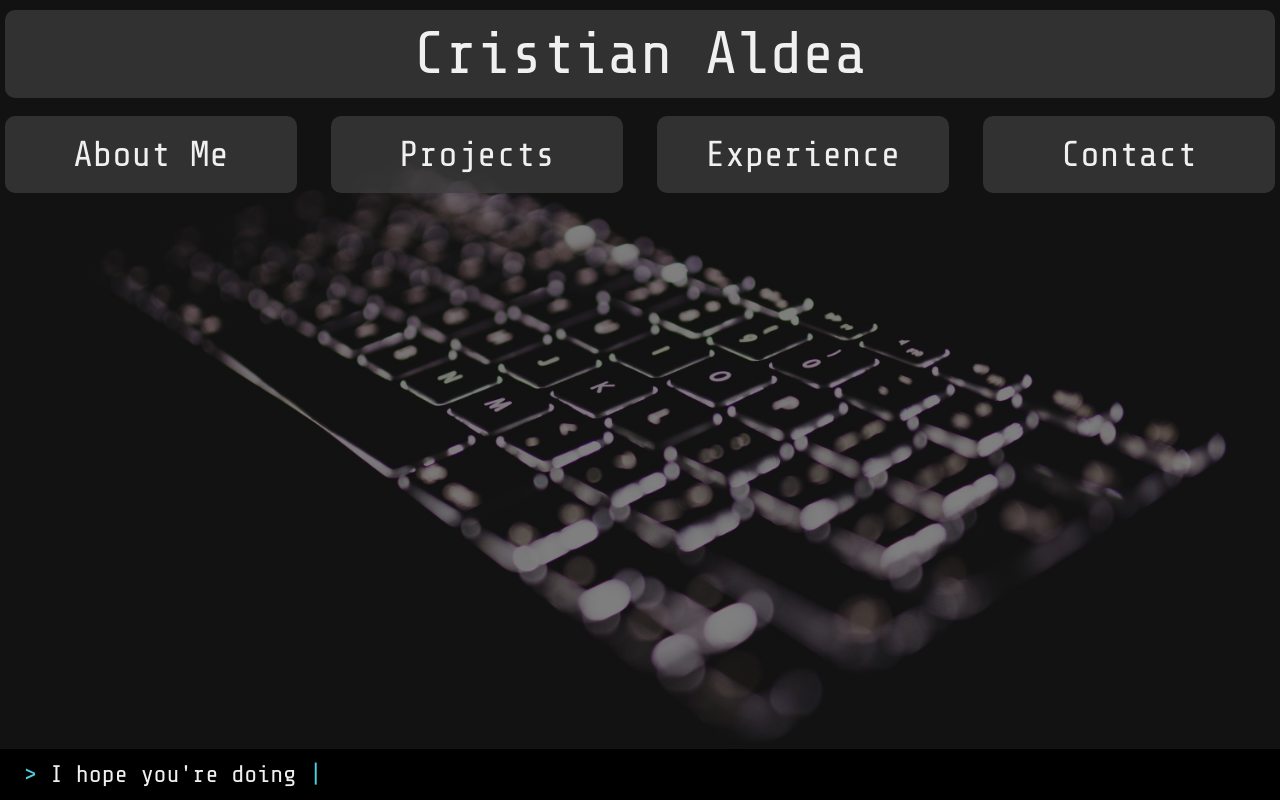
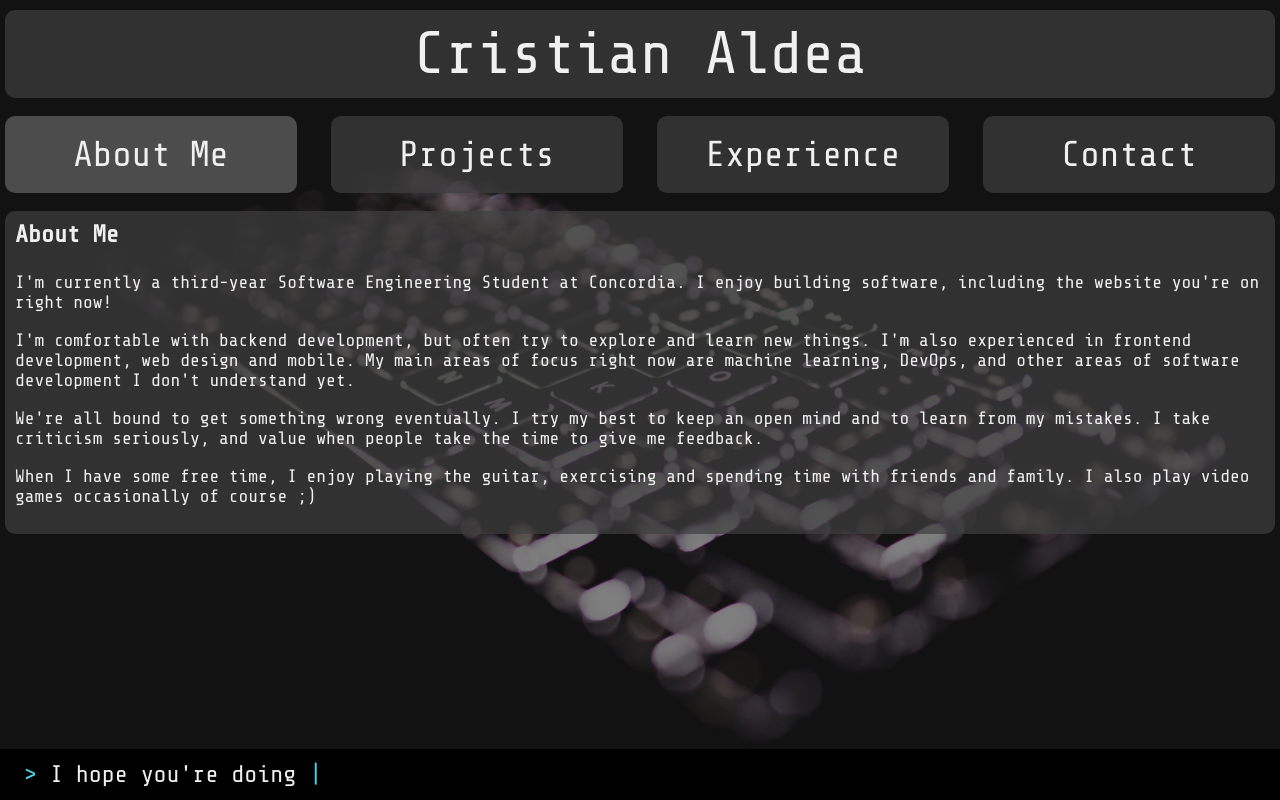
Before and after one commit to TheGreatMarkus/project-megaphone, an Angular app: page /about in a window 1280 px wide. Before the commit this address led to /. Built offline with nearby package versions, Linux system fonts and the light colour scheme.

Commit message:
Remove routing service and use Angular routing

```diff
--- a/src/app/app.component.html
+++ b/src/app/app.component.html
@@ -9,30 +9,6 @@
     <div id="name">Cristian Aldea</div>
     <app-top-bar></app-top-bar>
 
-    <!-- TODO: Temporary replacement for router outlet. To be deleted -->
-    <!-- <router-outlet></router-outlet> -->
-
-    <ng-container
-      *ngIf="
-        pageRouter.aboutPageActive() ||
-        pageRouter.projectPageActive() ||
-        pageRouter.experiencePageActive() ||
-        pageRouter.contactPageActive()
-      "
-    >
-      <app-about-page *ngIf="pageRouter.aboutPageActive()"></app-about-page>
-
-      <app-projects-page
-        *ngIf="pageRouter.projectPageActive()"
-      ></app-projects-page>
-
-      <app-experience-page
-        *ngIf="pageRouter.experiencePageActive()"
-      ></app-experience-page>
-
-      <app-contact-page
-        *ngIf="pageRouter.contactPageActive()"
-      ></app-contact-page>
-    </ng-container>
+    <router-outlet></router-outlet>
   </div>
 </div>
--- a/src/app/app.component.ts
+++ b/src/app/app.component.ts
@@ -1,11 +1,8 @@
 import { Component } from '@angular/core';
-import { PageRouterService } from './services/page-router.service';
 
 @Component({
   selector: 'app-root',
   templateUrl: './app.component.html',
   styleUrls: ['./app.component.scss'],
 })
-export class AppComponent {
-  constructor(public pageRouter: PageRouterService) {}
-}
+export class AppComponent {}
--- a/src/app/components/top-bar/top-bar.component.html
+++ b/src/app/components/top-bar/top-bar.component.html
@@ -1,32 +1,32 @@
 <div class="horizontal-bar">
   <div
-    (click)="navigatePage(pages.ABOUT)"
+    [routerLink]="routes.about"
     class="top-bar-button"
-    [class]="pageRouter.aboutPageActive() ? 'bg-dark' : 'bg-darker'"
+    [ngClass]="getNgClass(routes.about)"
   >
     About Me
   </div>
 
   <div
-    (click)="navigatePage(pages.PROJECT)"
+    [routerLink]="routes.projects"
     class="top-bar-button"
-    [class]="pageRouter.projectPageActive() ? 'bg-dark' : 'bg-darker'"
+    [ngClass]="getNgClass(routes.projects)"
   >
     Projects
   </div>
 
   <div
-    (click)="navigatePage(pages.EXPERIENCE)"
+    [routerLink]="routes.experience"
     class="top-bar-button"
-    [class]="pageRouter.experiencePageActive() ? 'bg-dark' : 'bg-darker'"
+    [ngClass]="getNgClass(routes.experience)"
   >
     Experience
   </div>
 
   <div
-    (click)="navigatePage(pages.CONTACT)"
+    [routerLink]="routes.contact"
     class="top-bar-button"
-    [class]="pageRouter.contactPageActive() ? 'bg-dark' : 'bg-darker'"
+    [ngClass]="getNgClass(routes.contact)"
   >
     Contact
   </div>
--- a/src/app/components/top-bar/top-bar.component.ts
+++ b/src/app/components/top-bar/top-bar.component.ts
@@ -1,19 +1,28 @@
 import { Component, OnInit } from '@angular/core';
 import { Router } from '@angular/router';
 import { ROUTE_NAMES } from '../../app-routing.module';
-import { PageRouterService, Page } from 'src/app/services/page-router.service';
 
 @Component({
   selector: 'app-top-bar',
   templateUrl: './top-bar.component.html',
   styleUrls: ['./top-bar.component.scss'],
 })
-export class TopBarComponent {
-  pages = Page;
+export class TopBarComponent implements OnInit {
+  routes = ROUTE_NAMES;
+  currentRoute = '';
 
-  constructor(public pageRouter: PageRouterService) {}
+  constructor(private router: Router) {}
 
-  navigatePage(page: Page) {
-    this.pageRouter.activePage = page;
+  ngOnInit() {
+    this.router.events.subscribe(() => {
+      this.currentRoute = this.router.url;
+    });
+  }
+
+  getNgClass(page: string) {
+    if (this.currentRoute === `/${page}`) {
+      return 'bg-dark';
+    }
+    return 'bg-darker';
   }
 }
--- a/src/app/services/page-router.service.ts
+++ /dev/null
@@ -1,44 +0,0 @@
-import { Injectable } from '@angular/core';
-
-export enum Page {
-  ABOUT,
-  PROJECT,
-  EXPERIENCE,
-  CONTACT,
-  NONE,
-}
-
-/**
- * Temporary solution to how Github Pages routing works.
- *
- * Will be replaced by proper Angular Routing when migrating
- * to a proper Web Hosting Solution.
- */
-@Injectable({
-  providedIn: 'root',
-})
-export class PageRouterService {
-  public activePage = Page.NONE;
-
-  constructor() {}
-
-  aboutPageActive() {
-    return this.activePage === Page.ABOUT;
-  }
-
-  projectPageActive() {
-    return this.activePage === Page.PROJECT;
-  }
-
-  experiencePageActive() {
-    return this.activePage === Page.EXPERIENCE;
-  }
-
-  contactPageActive() {
-    return this.activePage === Page.CONTACT;
-  }
-
-  pageActive() {
-    return this.activePage !== Page.NONE;
-  }
-}
```
Also changed, not shown: src/app/app-routing.module.ts (+9 -6 lines), 1 other file (tests, documents, lock files or other folders).
